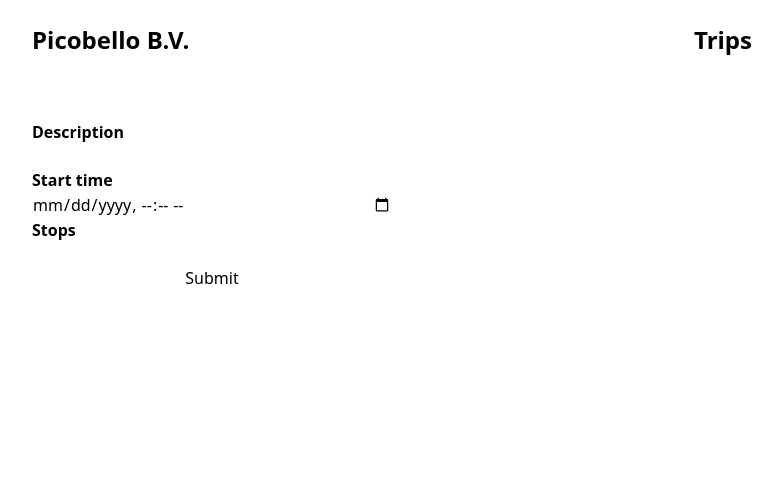
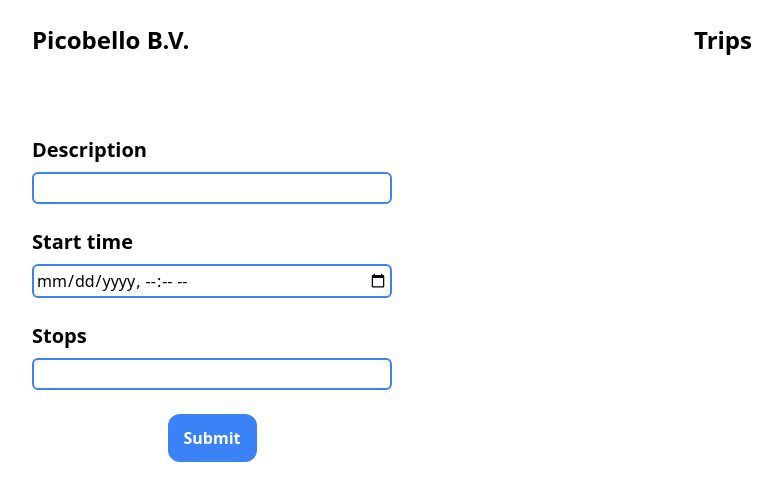
Before and after one commit to AppelBoomHD/picobello-bv-nextjs, a Next.js app: page /trips/add in a window 1280 px wide. Shown: the top 500 px of the page, without its empty margins (248-1030 px from the left). Built offline with nearby package versions, Linux system fonts and the light colour scheme.

Commit message:
feat(trips): add styling to add trip page

```diff
--- a/pages/trips/add.tsx
+++ b/pages/trips/add.tsx
@@ -32,14 +32,32 @@ export default function AddTrip({ ...props }: AddTripProps) {
 
   return (
     <Layout>
-      <form onSubmit={handleSubmit(onSubmit)} className="flex flex-col w-1/2">
-        <h2 className="font-bold">Description</h2>
-        <input {...register("description")} />
-        <h2 className="font-bold">Start time</h2>
-        <input type="datetime-local" {...register("start")} />
-        <h2 className="font-bold">Stops</h2>
-        <input {...register("stops")} />
-        <button type="submit">Submit</button>
+      <form
+        onSubmit={handleSubmit(onSubmit)}
+        className="flex flex-col w-1/2 gap-2"
+      >
+        <h2 className="font-bold text-xl mt-4">Description</h2>
+        <input
+          className="border-2 p-0.5 rounded-md border-blue-500"
+          {...register("description")}
+        />
+        <h2 className="font-bold text-xl mt-4">Start time</h2>
+        <input
+          className="border-2 p-0.5 rounded-md border-blue-500"
+          type="datetime-local"
+          {...register("start")}
+        />
+        <h2 className="font-bold text-xl mt-4">Stops</h2>
+        <input
+          className="border-2 p-0.5 rounded-md border-blue-500"
+          {...register("stops")}
+        />
+        <button
+          className="mt-4 mx-auto bg-blue-500 rounded-xl py-3 px-4 font-bold text-white"
+          type="submit"
+        >
+          Submit
+        </button>
       </form>
     </Layout>
   );
```
